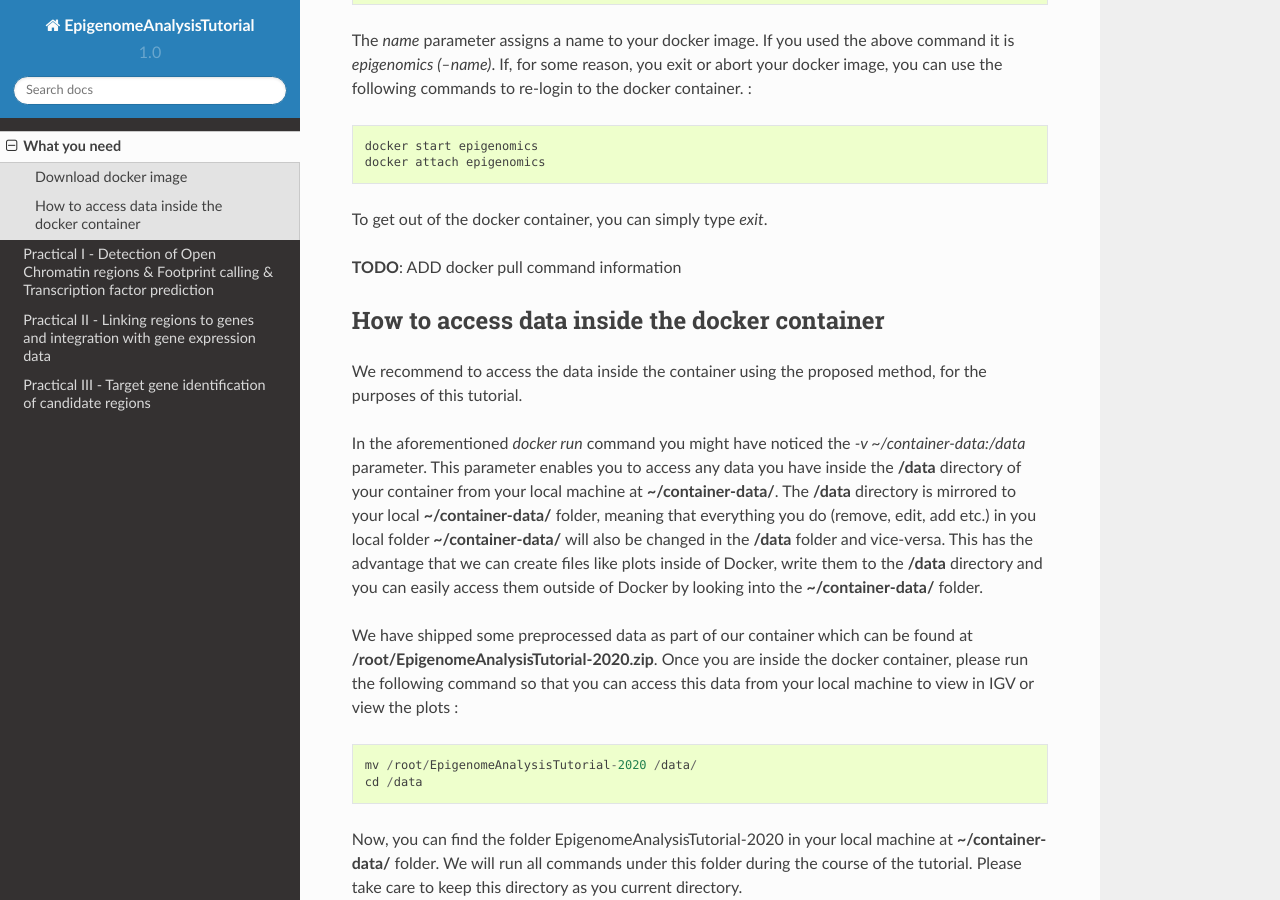
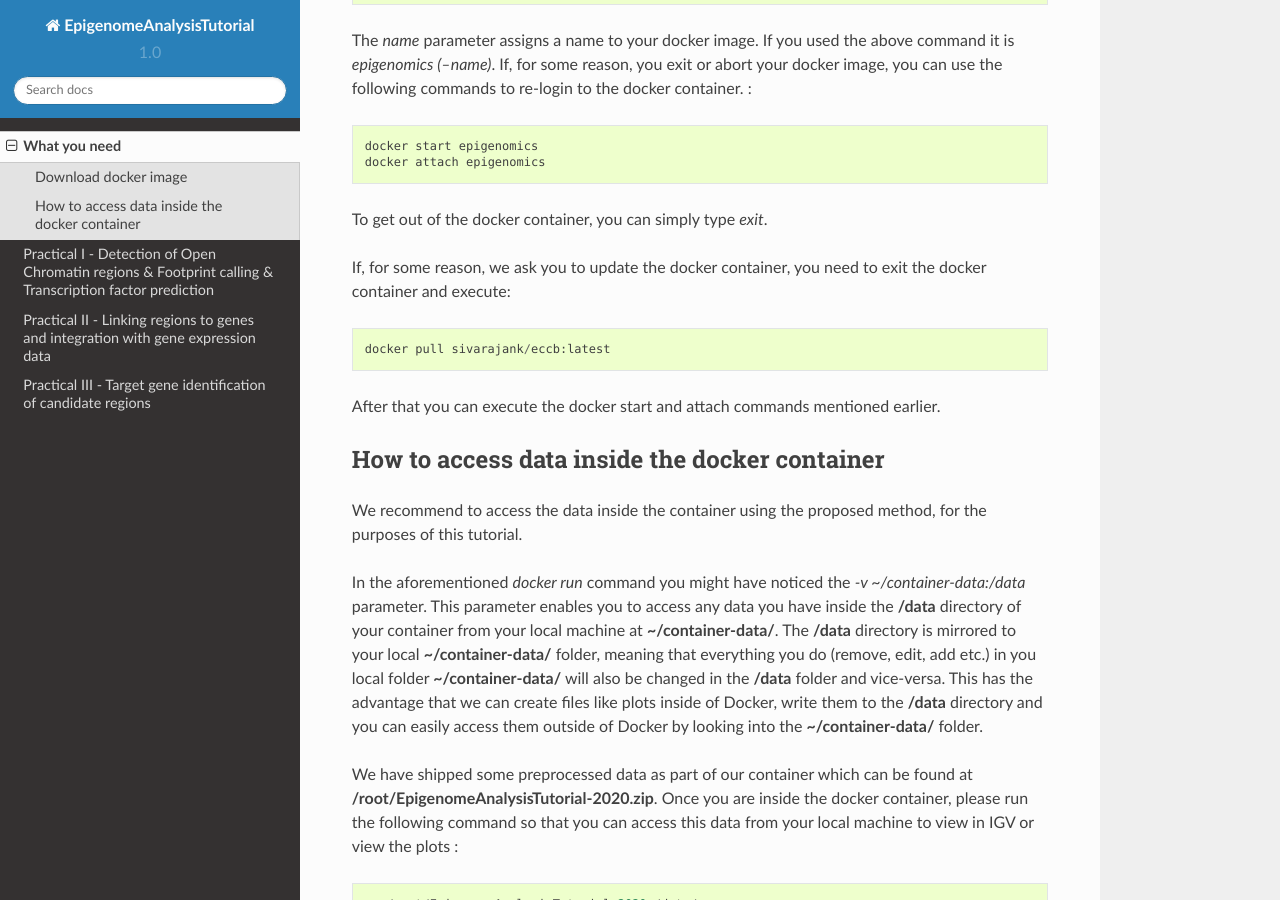
Before and after one commit to SchulzLab/EpigenomeAnalysisTutorial-2020, a Sphinx documentation site: the page built from docs/Installation.rst, in a window 1280 px wide and 900 px high, scrolled down 566 px. Built offline with Sphinx 7.4.7 and the Read the Docs theme 2.0.0, drawn with Linux system fonts in a browser that asks for light colours.

Commit message:
Update Installation.rst

```diff
--- a/docs/Installation.rst
+++ b/docs/Installation.rst
@@ -27,7 +27,11 @@ If, for some reason, you exit or abort your docker image, you can use the follow
 
 To get out of the docker container, you can simply type *exit*.
 
-**TODO**: ADD docker pull command information
+If, for some reason, we ask you to update the docker container, you need to exit the docker container and execute::
+
+   docker pull sivarajank/eccb:latest
+
+After that you can execute the docker start and attach commands mentioned earlier.
 
 How to access data inside the docker container
 ----------------------------------------------------------------------------------------------
```
